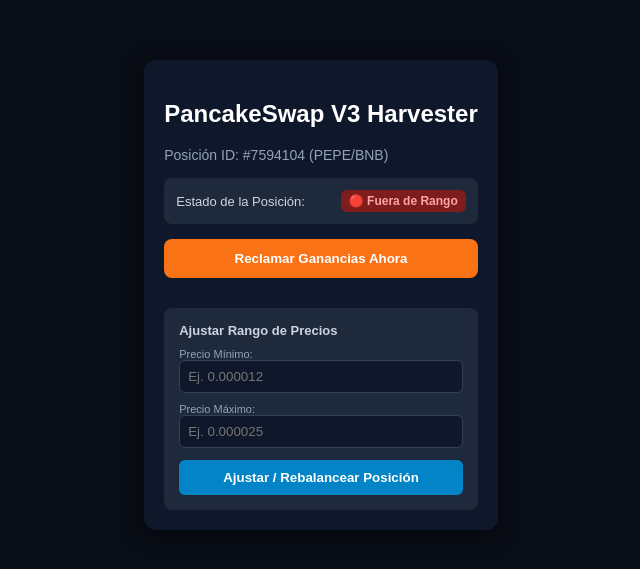
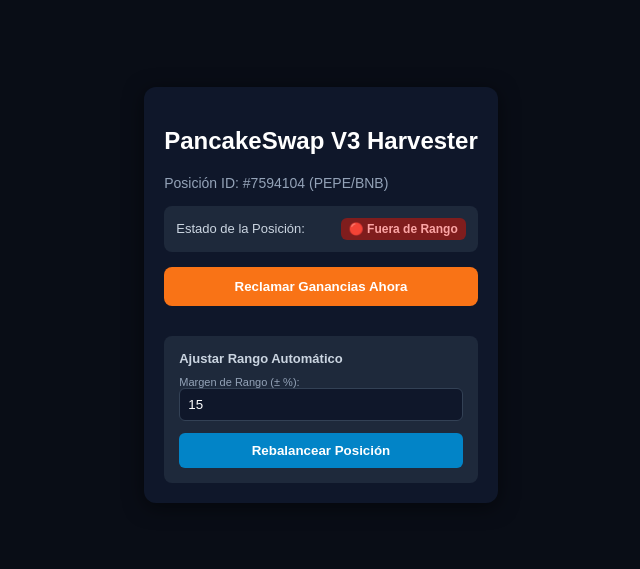
Before and after one commit to pepefauce/pancake-harvest-bot, a React (Vite) app: page / in a window 1280 px wide. Shown: the part 105-674 px from the top of the page, without its empty margins (319-959 px from the left). Built offline with nearby package versions, Linux system fonts and the light colour scheme; no server answers.

Commit message:
Refactor rebalance logic to use percentage input
Removed minPrice and maxPrice state variables and updated rebalance logic to use percentage instead. Adjusted UI elements to reflect changes in the rebalance section.

```diff
--- a/src/PancakeDashboard.tsx
+++ b/src/PancakeDashboard.tsx
@@ -12,15 +12,13 @@
     tickUpper: string;
   } | null>(null);
 
-  // Estados para los nuevos límites de precio al rebalancear
-  const [minPrice, setMinPrice] = useState('');
-  const [maxPrice, setMaxPrice] = useState('');
-
+  // Estado para el margen porcentual (por defecto 15%)
+  const [percentage, setPercentage] = useState('15');
   const [msg, setMsg] = useState<string | null>(null);
 
   const harvestUrl = import.meta.env.VITE_HARVEST_API_URL || 'https://ceirhkdpuzobndgmyrmc.supabase.co/functions/v1/harvest-pancake';
   const rangeUrl = 'https://ceirhkdpuzobndgmyrmc.supabase.co/functions/v1/positionrange';
-  const rebalanceUrl = 'https://ceirhkdpuzobndgmyrmc.supabase.co/functions/v1/rebalance-position'; // Próxima Edge Function
+  const rebalanceUrl = 'https://ceirhkdpuzobndgmyrmc.supabase.co/functions/v1/rebalance-position';
 
   useEffect(() => {
     checkPositionRange();
@@ -68,8 +66,8 @@
   };
 
   const handleRebalance = async () => {
-    if (!minPrice || !maxPrice) {
-      setMsg('Por favor ingresa un precio mínimo y máximo.');
+    if (!percentage || Number(percentage) <= 0) {
+      setMsg('Por favor ingresa un porcentaje válido (ej. 15).');
       return;
     }
 
@@ -79,12 +77,12 @@
       const res = await fetch(rebalanceUrl, {
         method: 'POST',
         headers: { 'Content-Type': 'application/json' },
-        body: JSON.stringify({ minPrice, maxPrice })
+        body: JSON.stringify({ percentage: Number(percentage) })
       });
       const data = await res.json();
       if (data.success) {
-        setMsg('¡Rebalanceo exitoso! Nuevo Token ID: ' + data.newTokenId);
-        checkPositionRange(); // Actualizar estado
+        setMsg('¡Rebalanceo exitoso! ' + data.message);
+        checkPositionRange(); // Actualizar el estado visual del rango
       } else {
         setMsg('Error al rebalancear: ' + data.error);
       }
@@ -100,7 +98,7 @@
       <h2>PancakeSwap V3 Harvester</h2>
       <p style={{ color: '#94a3b8', fontSize: '14px' }}>Posición ID: #7594104 (PEPE/BNB)</p>
 
-      {/* Indicador de Estado */}
+      {/* Indicador de Estado En Rango / Fuera de Rango */}
       <div style={{ background: '#1e293b', padding: '12px', borderRadius: '8px', margin: '15px 0', display: 'flex', justifyContent: 'space-between', alignItems: 'center' }}>
         <span style={{ fontSize: '13px', color: '#cbd5e1' }}>Estado de la Posición:</span>
         {loadingRange ? (
@@ -121,39 +119,28 @@
         {loadingHarvest ? 'Reclamando...' : 'Reclamar Ganancias Ahora'}
       </button>
 
-      {/* Sección para Ajustar Rango (Rebalanceo) */}
+      {/* Sección para Rebalancear por Porcentaje */}
       <div style={{ background: '#1e293b', padding: '15px', borderRadius: '8px', marginTop: '15px' }}>
-        <p style={{ margin: '0 0 10px 0', fontSize: '13px', fontWeight: 'bold', color: '#cbd5e1' }}>Ajustar Rango de Precios</p>
+        <p style={{ margin: '0 0 10px 0', fontSize: '13px', fontWeight: 'bold', color: '#cbd5e1' }}>Ajustar Rango Automático</p>
 
-        <div style={{ marginBottom: '10px' }}>
-          <label style={{ fontSize: '11px', color: '#94a3b8', display: 'block' }}>Precio Mínimo:</label>
+        <div style={{ marginBottom: '12px' }}>
+          <label style={{ fontSize: '11px', color: '#94a3b8', display: 'block' }}>Margen de Rango (± %):</label>
           <input
             type="number"
-            placeholder="Ej. 0.000012"
-            value={minPrice}
-            onChange={(e) => setMinPrice(e.target.value)}
-            style={{ width: '100%', padding: '8px', background: '#0f172a', border: '1px solid #334155', color: '#fff', borderRadius: '6px', boxSizing: 'border-box' }}
-          />
-        </div>
-
-        <div style={{ marginBottom: '12px' }}>
-          <label style={{ fontSize: '11px', color: '#94a3b8', display: 'block' }}>Precio Máximo:</label>
-          <input
-            type="number"
-            placeholder="Ej. 0.000025"
-            value={maxPrice}
-            onChange={(e) => setMaxPrice(e.target.value)}
+            placeholder="Ej. 15"
+            value={percentage}
+            onChange={(e) => setPercentage(e.target.value)}
             style={{ width: '100%', padding: '8px', background: '#0f172a', border: '1px solid #334155', color: '#fff', borderRadius: '6px', boxSizing: 'border-box' }}
           />
         </div>
 
         <button
-          onClick={handleRebalance}
-          disabled={loadingRebalance}
-          style={{ width: '100%', padding: '10px', background: '#0284c7', color: '#fff', border: 'none', borderRadius: '6px', fontWeight: 'bold', cursor: 'pointer', opacity: loadingRebalance ? 0.7 : 1 }}
-        >
-          {loadingRebalance ? 'Rebalanceando...' : 'Ajustar / Rebalancear Posición'}
-        </button>
+            onClick={handleRebalance}
+            disabled={loadingRebalance}
+            style={{ width: '100%', padding: '10px', background: '#0284c7', color: '#fff', border: 'none', borderRadius: '6px', fontWeight: 'bold', cursor: 'pointer', opacity: loadingRebalance ? 0.7 : 1 }}
+          >
+            {loadingRebalance ? 'Rebalanceando...' : 'Rebalancear Posición'}
+          </button>
       </div>
 
       {msg && <p style={{ marginTop: '15px', fontSize: '13px', wordBreak: 'break-all', background: '#1e293b', padding: '10px', borderRadius: '6px' }}>{msg}</p>}
```
